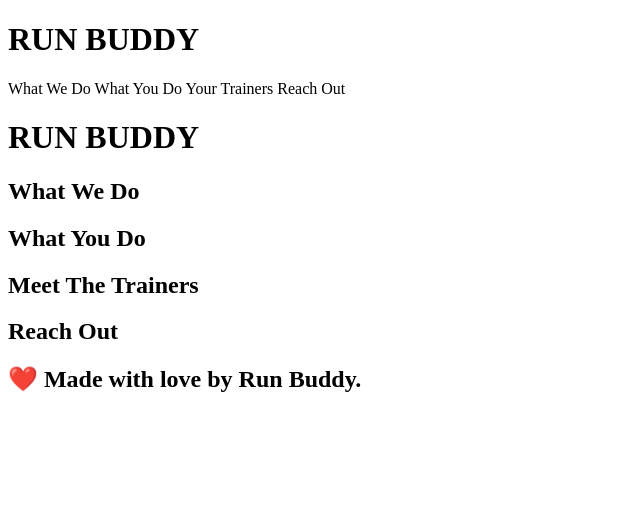
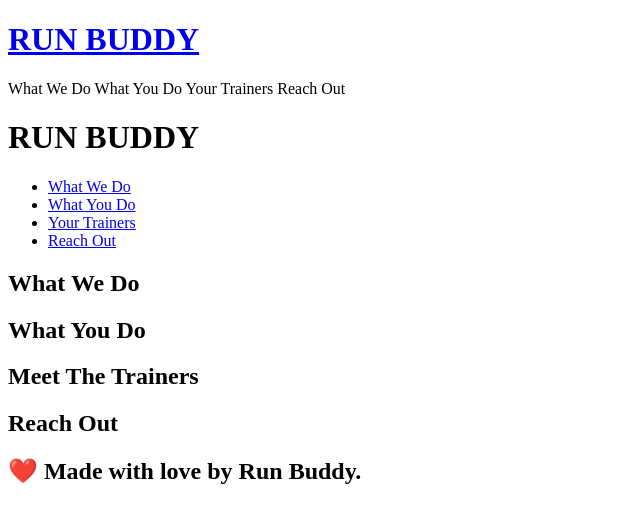
Before and after one commit to kaywhyLA/run-buddy, a plain HTML site: page index.html in a window 1280 px wide. Shown: the whole page, without its empty margins (0-640 px from the left). Drawn offline with Linux system fonts and the light colour scheme.

Commit message:
added lists

```diff
--- a/index.html
+++ b/index.html
@@ -7,11 +7,30 @@
 </head>
 
 <body>
-    <h1>RUN BUDDY</h1>
+    <h1><a href="/">RUN BUDDY</a></h1>
     What We Do What You Do Your Trainers Reach Out
     <!-- navigation -->
     <header>
         <h1>RUN BUDDY</h1>
+        <nav>
+            <!-- Unordered list element -->
+            <ul>
+                <!-- List item element-->
+                <li>
+                    <!-- Anchor element -->
+                    <a href="#what-we-do">What We Do</a>
+                </li>
+                <li>
+                    <a href="#what-you-do">What You Do</a>
+                </li>
+                <li>
+                    <a href="#your-trainers">Your Trainers</a>
+                </li>
+                <li>
+                    <a href="#reach-out">Reach Out</a>
+                </li>
+            </ul>
+        </nav>
     </header>
 
     <!-- hero/jumbotron -->
```
